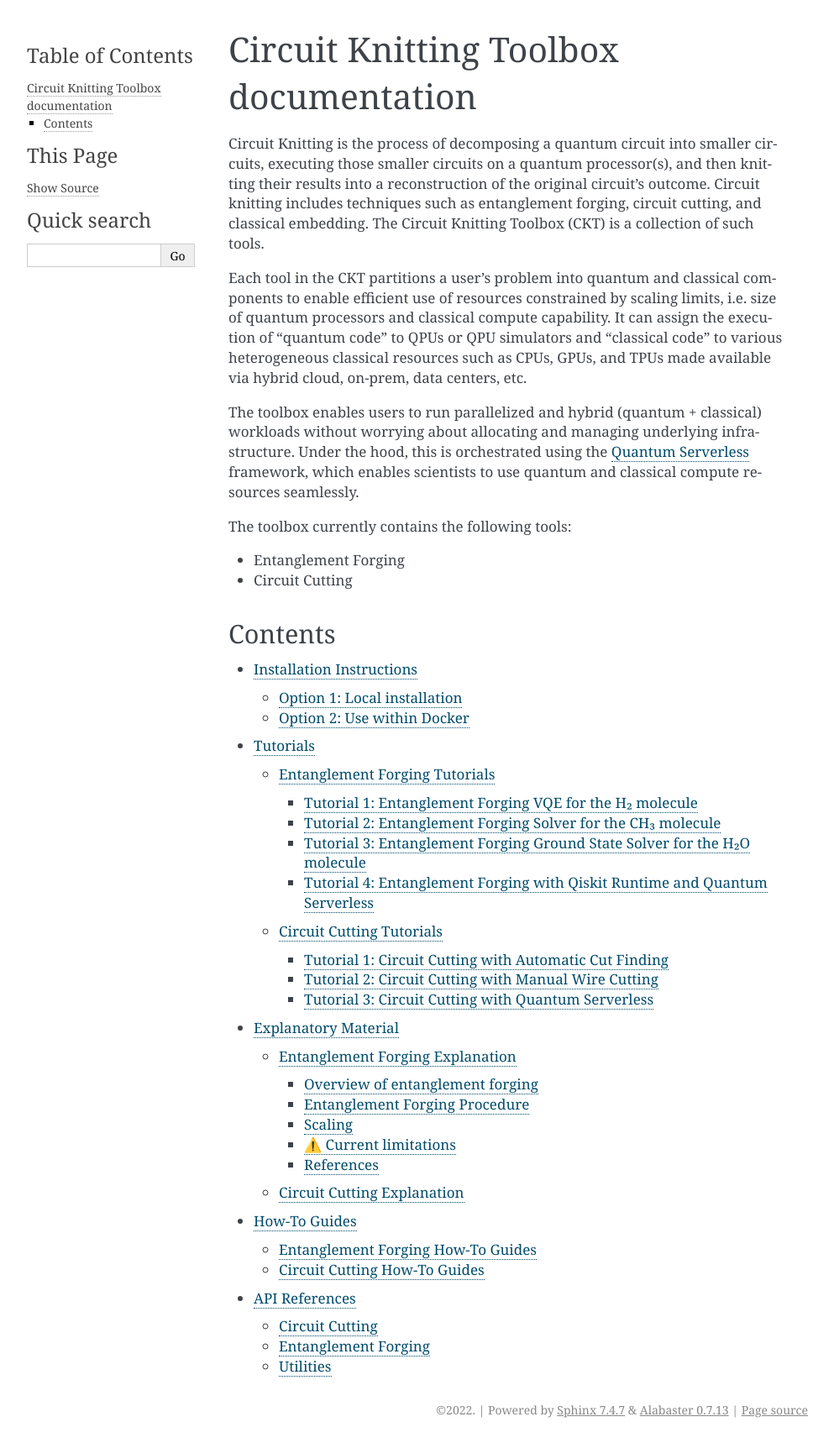
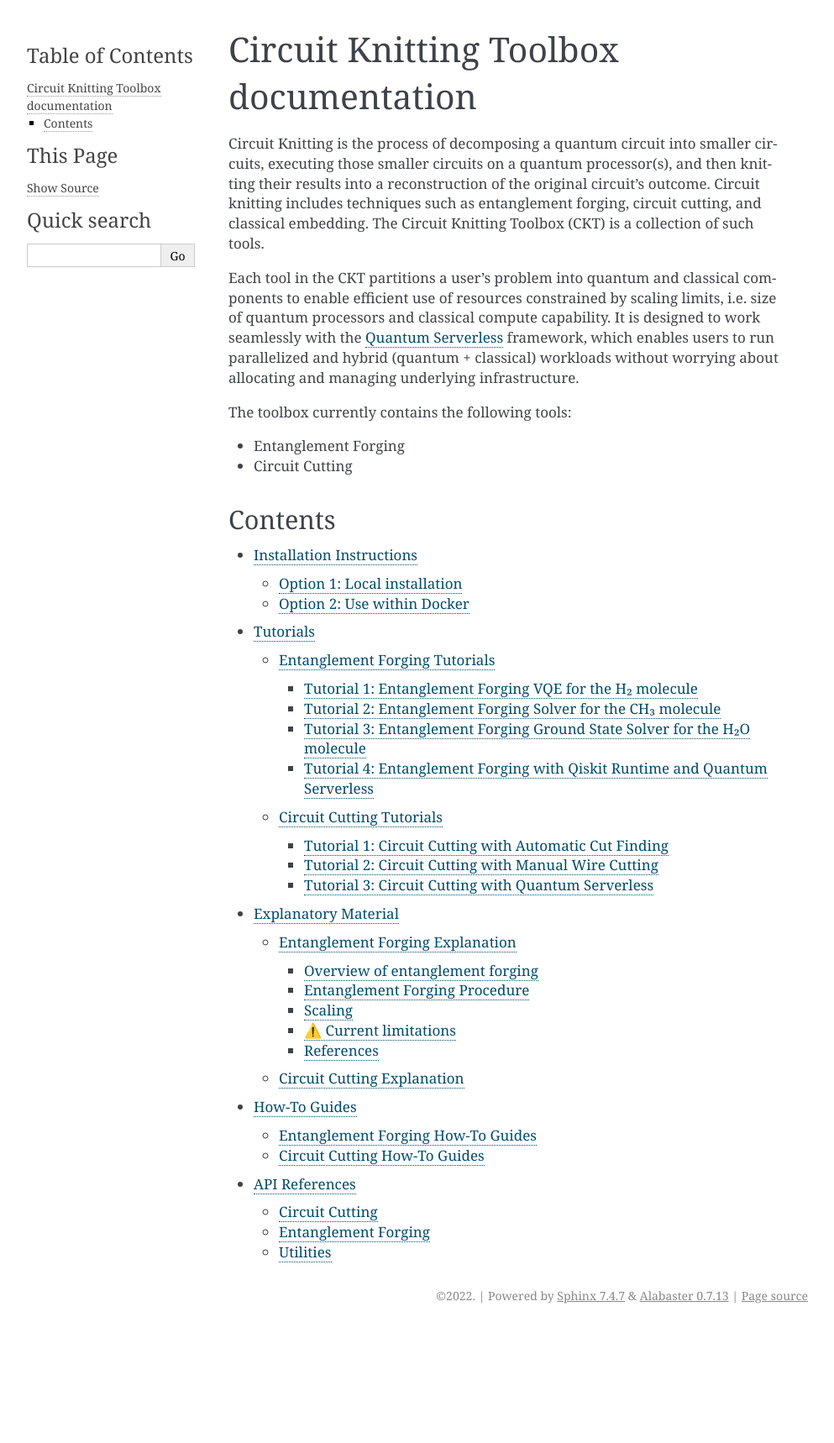
Before and after one commit to Qiskit/qiskit-addon-cutting, a Sphinx documentation site: the page built from docs/index.rst, in a window 1280 px wide. Shown: the whole page at 84% size, without its empty margins (148-1141 px from the left). Built offline with Sphinx 7.4.7, drawn with Linux system fonts in a browser that asks for light colours; after the commit the page ends 1582 px from its top, so only the background shows below that.

Commit message:
Make the intro a bit more brief; mention Quantum Serverless sooner

```diff
--- a/docs/index.rst
+++ b/docs/index.rst
@@ -4,9 +4,7 @@
 
 Circuit Knitting is the process of decomposing a quantum circuit into smaller circuits, executing those smaller circuits on a quantum processor(s), and then knitting their results into a reconstruction of the original circuit's outcome. Circuit knitting includes techniques such as entanglement forging, circuit cutting, and classical embedding. The Circuit Knitting Toolbox (CKT) is a collection of such tools.
 
-Each tool in the CKT partitions a user's problem into quantum and classical components to enable efficient use of resources constrained by scaling limits, i.e. size of quantum processors and classical compute capability. It can assign the execution of "quantum code" to QPUs or QPU simulators and "classical code" to various heterogeneous classical resources such as CPUs, GPUs, and TPUs made available via hybrid cloud, on-prem, data centers, etc.
-
-The toolbox enables users to run parallelized and hybrid (quantum + classical) workloads without worrying about allocating and managing underlying infrastructure.  Under the hood, this is orchestrated using the `Quantum Serverless <https://github.com/Qiskit-Extensions/quantum-serverless>`_ framework, which enables scientists to use quantum and classical compute resources seamlessly.
+Each tool in the CKT partitions a user's problem into quantum and classical components to enable efficient use of resources constrained by scaling limits, i.e. size of quantum processors and classical compute capability. It is designed to work seamlessly with the `Quantum Serverless <https://github.com/Qiskit-Extensions/quantum-serverless>`_ framework, which enables users to run parallelized and hybrid (quantum + classical) workloads without worrying about allocating and managing underlying infrastructure.
 
 The toolbox currently contains the following tools:
 
```
